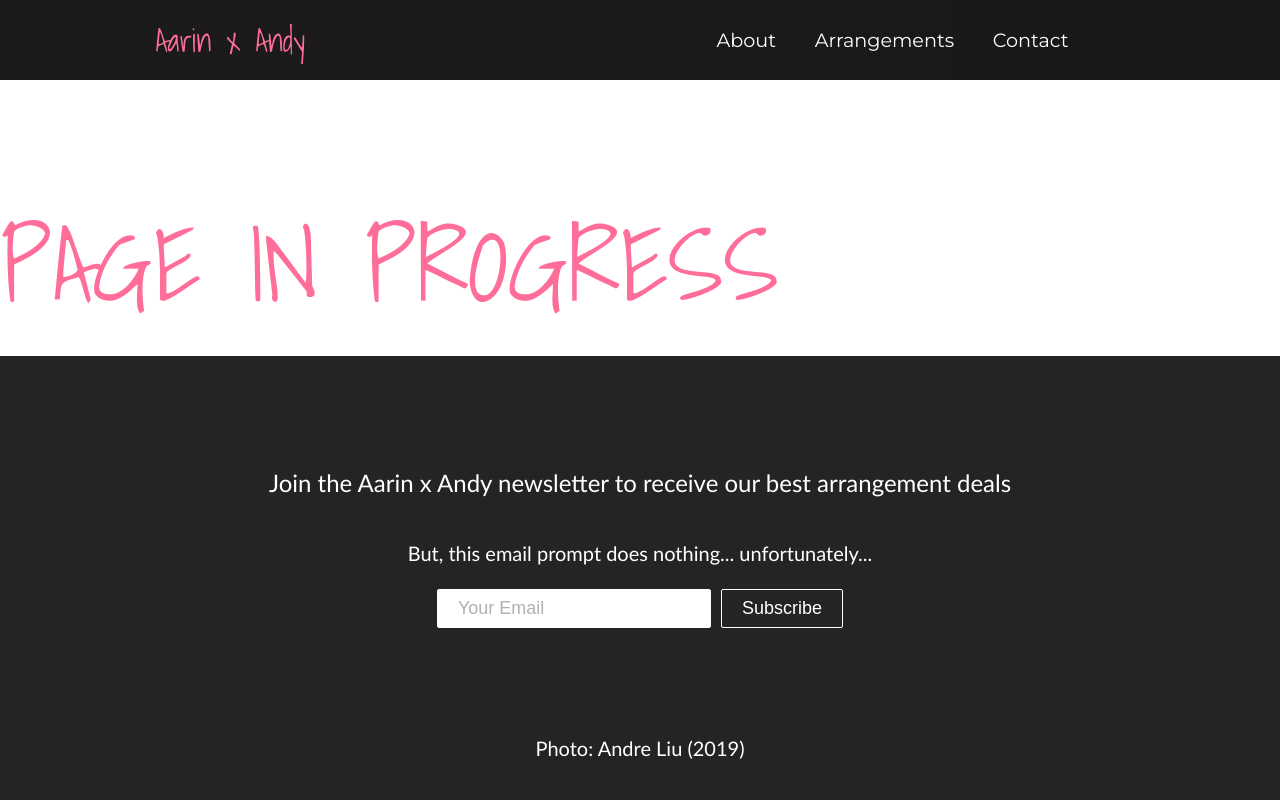
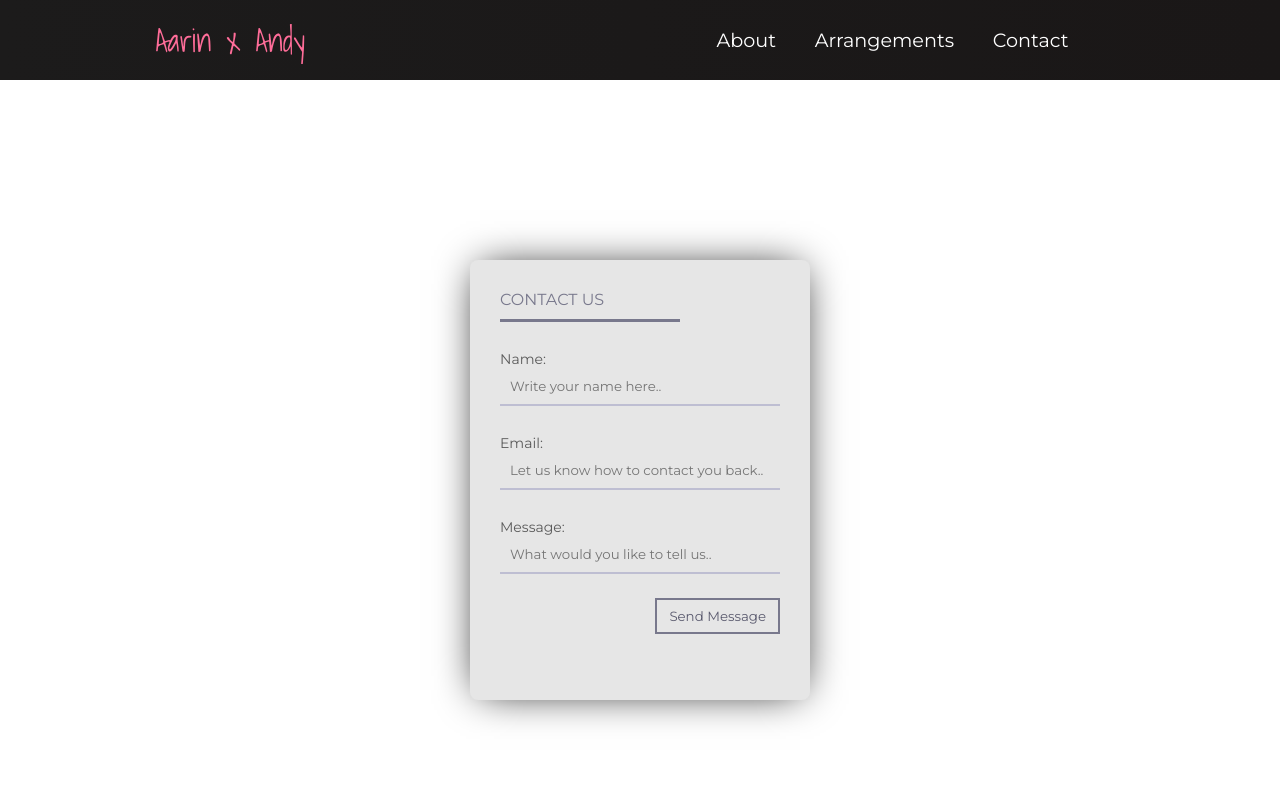
Before and after one commit to aarinxandycreate/aarinxandycreate.github.io, a React (Create React App) app in the folder my-app/: page /Contact in a window 1280 px wide. Shown: the top 800 px of the page. Built offline with nearby package versions, Linux system fonts and the light colour scheme; a web font is replaced by a local one.

Commit message:
started contact page - successful send

```diff
--- a/my-app/package.json
+++ b/my-app/package.json
@@ -4,9 +4,12 @@
   "homepage": "https://aarinxandycreate.github.io",
   "private": true,
   "dependencies": {
+    "@emailjs/browser": "^4.3.3",
     "@testing-library/jest-dom": "^5.17.0",
     "@testing-library/react": "^13.4.0",
     "@testing-library/user-event": "^13.5.0",
+    "emailjs": "^4.0.3",
+    "emailjs-com": "^3.2.0",
     "prop-types": "^15.8.1",
     "react": "^18.3.1",
     "react-dom": "^18.3.1",
--- /dev/null
+++ b/my-app/src/components/Contact.css
@@ -0,0 +1,81 @@
+.form {
+    width: 340px;
+    height: 440px;
+    background: #e6e6e6;
+    border-radius: 8px;
+    box-shadow: 0 0 40px -10px #000;
+    margin: calc(50vh - 220px) auto;
+    padding: 20px 30px;
+    max-width: calc(100vw - 40px);
+    box-sizing: border-box;
+    font-family: 'Montserrat', sans-serif;
+    position: relative
+}
+
+.form-h2 {
+    margin: 10px 0;
+    padding-bottom: 10px;
+    width: 180px;
+    color: #78788c;
+    border-bottom: 3px solid #78788c
+}
+
+input {
+    width: 100%;
+    padding: 10px;
+    box-sizing: border-box;
+    background: none;
+    outline: none;
+    resize: none;
+    border: 0;
+    font-family: 'Montserrat', sans-serif;
+    transition: all .3s;
+    border-bottom: 2px solid #bebed2
+}
+
+input:focus {
+    border-bottom: 2px solid #78788c
+}
+
+p:before {
+    content: attr(type);
+    display: block;
+    margin: 28px 0 0;
+    font-size: 14px;
+    color: #5a5a5a
+}
+
+button {
+    float: right;
+    padding: 8px 12px;
+    margin: 8px 0 0;
+    font-family: 'Montserrat', sans-serif;
+    border: 2px solid #78788c;
+    background: 0;
+    color: #5a5a6e;
+    cursor: pointer;
+    transition: all .3s
+}
+
+button:hover {
+    background: #78788c;
+    color: #fff
+}
+
+contact-div {
+    content: 'Hi';
+    position: absolute;
+    bottom: -15px;
+    right: -20px;
+    background: #50505a;
+    color: #fff;
+    width: 320px;
+    padding: 16px 4px 16px 0;
+    border-radius: 6px;
+    font-size: 13px;
+    box-shadow: 10px 10px 40px -14px #000
+}
+
+span {
+    margin: 0 5px 0 15px
+}
--- a/my-app/src/components/pages/Contact.js
+++ b/my-app/src/components/pages/Contact.js
@@ -1,13 +1,60 @@
-import React from 'react';
+// import React from 'react';
 import '../../App.css';
+import React, { useRef } from 'react';
+import emailjs from '@emailjs/browser';
+import '../Contact.css'
+
 
 function Contact() {
+
+    const form = useRef();
+
+    const sendEmail = (e) => {
+        e.preventDefault();
+
+        emailjs
+            .sendForm(process.env.REACT_APP_EMAIL_SERVICE_ID, process.env.REACT_APP_EMAIL_TEMPLATE_ID, form.current, {
+                publicKey: process.env.REACT_APP_EMAIL_PUBLIC_KEY,
+            })
+            .then(
+                () => {
+                    console.log('SUCCESS!');
+                },
+                (error) => {
+                    console.log('FAILED...', error.text);
+                },
+            );
+    };
+
     return (
         <>
 
-            <p className='App-title-text'>
+            {/* <p className='App-title-text'>
                 PAGE IN PROGRESS
-            </p>
+            </p> */}
+            {/* <form ref={form} onSubmit={sendEmail}>
+                <label>Name</label>
+                <input type="text" name="user_name" />
+                <label>Email</label>
+                <input type="email" name="user_email" />
+                <label>Message</label>
+                <textarea name="message" />
+                <input type="submit" value="Send" />
+            </form> */}
+
+            <div className='paragraph-pink'>
+                {/* <form className="form" ref={form} onSubmit={sendEmail}> */}
+                <form className="form" ref={form} onSubmit={sendEmail}>
+                    <div className='form-h2'>CONTACT US</div>
+                    <p type="Name:"><input name="user_name" placeholder="Write your name here.."></input></p>
+                    <p type="Email:"><input name="user_email" placeholder="Let us know how to contact you back.."></input></p>
+                    <p type="Message:"><input name="message" placeholder="What would you like to tell us.."></input></p>
+                    <button type="submit">Send Message</button>
+                </form>
+            </div>
+
+
+
 
         </>
     );
```
Also changed, not shown: 2 other files (tests, documents, lock files or other folders).
